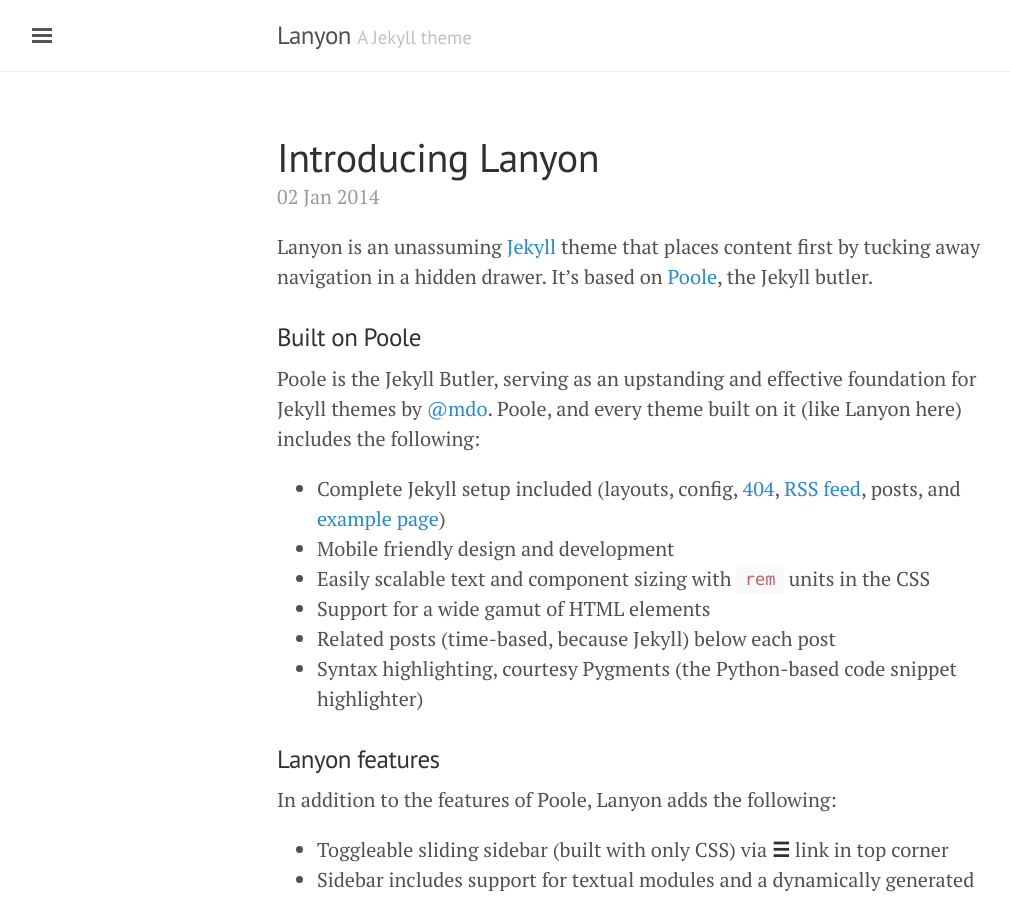
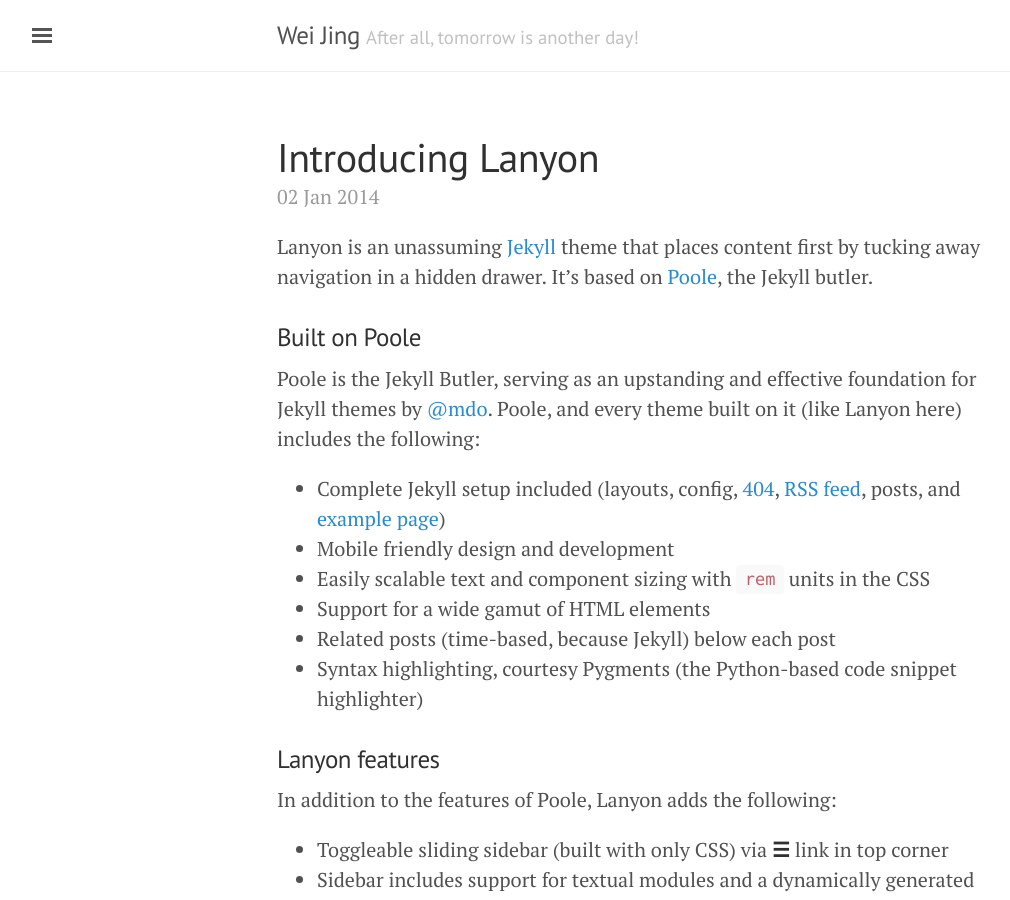
Before and after one commit to HydJing/hydjing.github.io, a Jekyll site: the page built from index.html, in a window 1280 px wide and 900 px high. Shown: the whole window, without its empty margins (3-1013 px from the left). Built offline with Jekyll 4.4.1, drawn with Linux system fonts in a browser that asks for light colours; the list of posts is cut into pages by our own code.

Commit message:
update the config file
update the config file

```diff
--- a/_config.yml
+++ b/_config.yml
@@ -5,18 +5,18 @@
 relative_permalinks: true
 
 # Setup
-title:               Lanyon
-tagline:             'A Jekyll theme'
-description:         'A reserved <a href="http://jekyllrb.com" target="_blank">Jekyll</a> theme that places the utmost gravity on content with a hidden drawer. Made by <a href="https://twitter.com/mdo" target="_blank">@mdo</a>.'
-url:                 http://lanyon.getpoole.com
-baseurl:             ''
+title:               Wei Jing
+tagline:             'After all, tomorrow is another day!'
+description:         'Welcome, My Name is Wei Jing and I am web developer who living in New Zealand.'
+url:                 http://wei.jing.ninja
+baseurl:             'http://wei.jing.ninja'
 paginate:            5
 
 # About/contact
 author:
-  name:              Mark Otto
-  url:               https://twitter.com/mdo
-  email:             markdotto@gmail.com
+  name:              Wei Jing
+  url:               https://www.facebook.com/hydjing
+  email:             jaychou123103@hotmail.com
 
 # Custom vars
 version:             1.0.0
```
